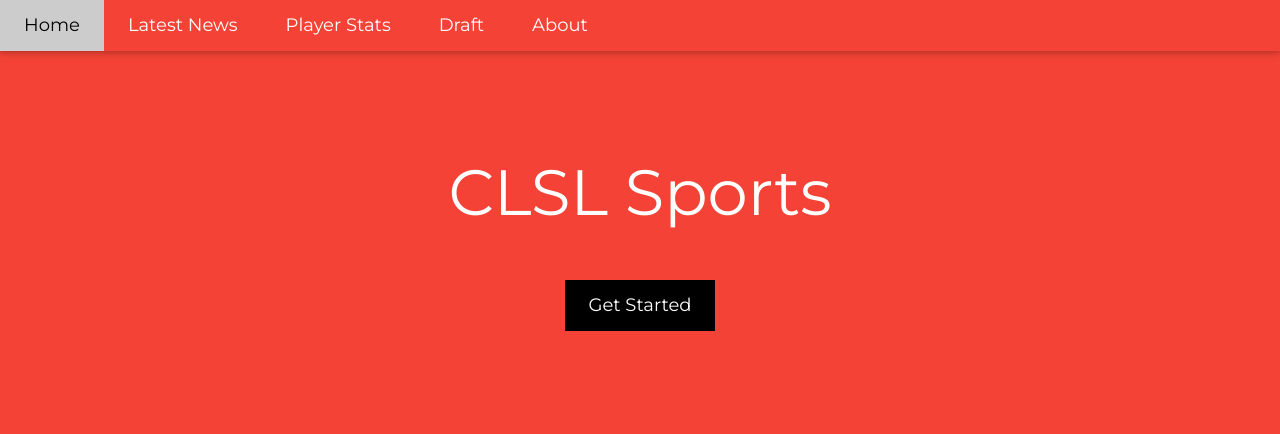
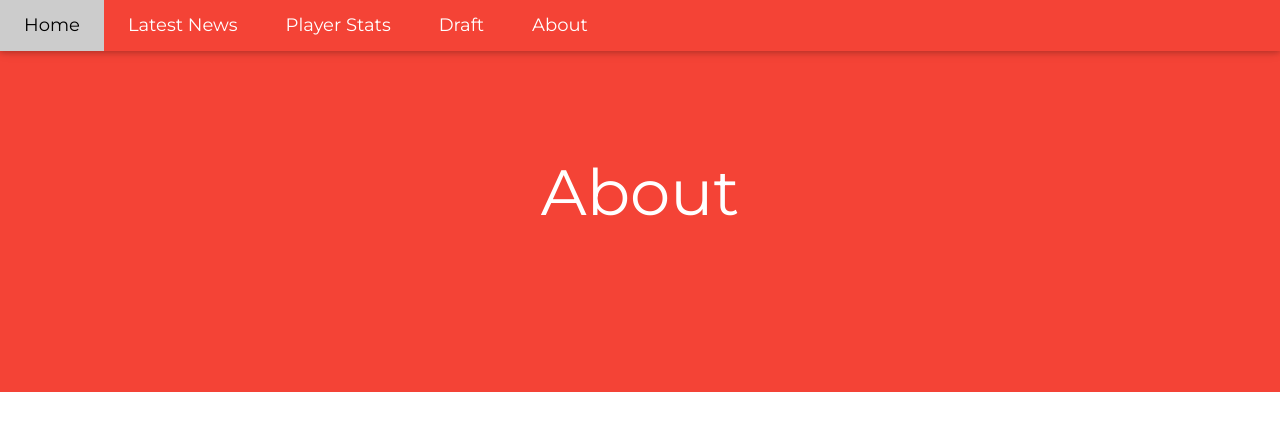
Before and after one commit to ceelo777/SportsWebsite, a plain HTML site: page about.html in a window 1280 px wide. Shown: the top 434 px of the page. Drawn offline with nearby package versions, Linux system fonts and the light colour scheme.

Commit message:
Update about.html

```diff
--- a/about.html
+++ b/about.html
@@ -36,9 +36,8 @@ body,h1,h2,h3,h4,h5,h6 {font-family: "Lato", sans-serif}
 
 <!-- Header -->
 <header class="w3-container w3-red w3-center" style="padding:128px 16px">
-  <h1 class="w3-margin w3-jumbo">CLSL Sports</h1>
+  <h1 class="w3-margin w3-jumbo">About</h1>
   <p class="w3-xlarge"></p>
-  <button class="w3-button w3-black w3-padding-large w3-large w3-margin-top">Get Started</button>
 </header>
 
 <!-- First Grid -->
@@ -50,7 +49,7 @@ body,h1,h2,h3,h4,h5,h6 {font-family: "Lato", sans-serif}
     </div>
 
     <div class="w3-third w3-center">
-      <img src="https://www.planwallpaper.com/static/images/nba2.jpg" width="480" height="300">
+      <img src="https://www.herricks.org/cms/lib/NY02208178/Centricity/Domain/1109/NCIML%201st%20place.JPG" width="480" height="300">
     </div>
   </div>
 </div>
```
